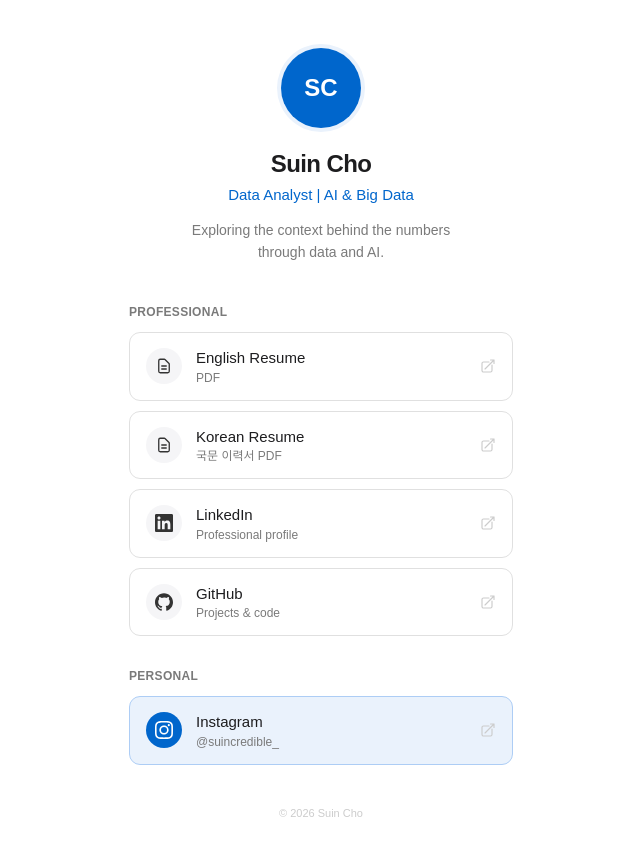
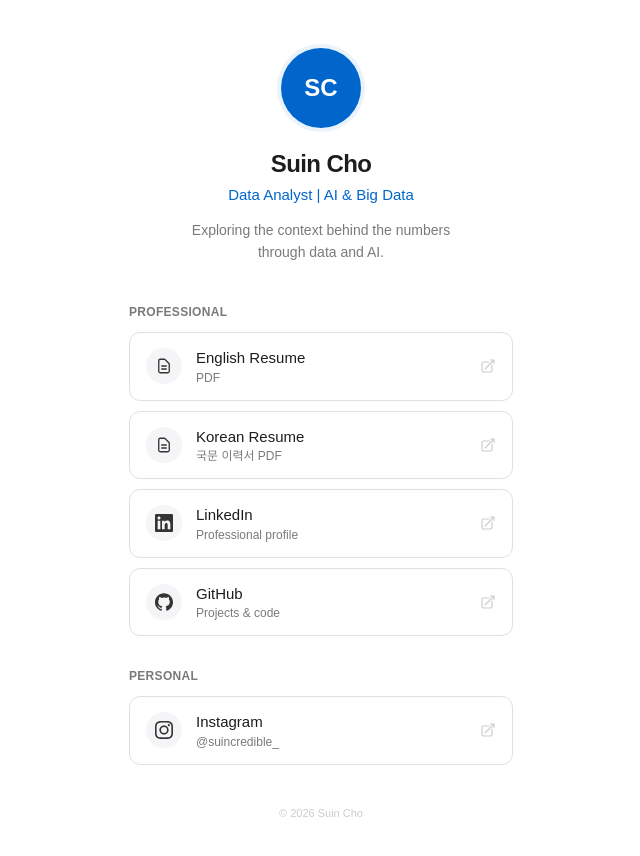
Before and after one commit to jsi4770/SuinPortfolioPage, a Next.js app: page / in a window 1280 px wide. Shown: the top 856 px of the page, without its empty margins (319-959 px from the left). Built offline with nearby package versions, Linux system fonts and the light colour scheme; a web font is replaced by a local one.

Commit message:
Make Instagram link button monochrome to match other cards

```diff
--- a/src/app/page.jsx
+++ b/src/app/page.jsx
@@ -60,7 +60,7 @@ export default function CardPage() {
             </h2>
             <div className="flex flex-col gap-2.5">
               {card.personal.map((item) => (
-                <CardLinkButton key={item.id} {...item} emphasis />
+                <CardLinkButton key={item.id} {...item} />
               ))}
             </div>
           </nav>
--- a/src/components/card/CardLinkButton.jsx
+++ b/src/components/card/CardLinkButton.jsx
@@ -1,6 +1,6 @@
 import { CARD_ICONS, ExternalLinkIcon } from './Icons';
 
-export default function CardLinkButton({ label, sublabel, href, icon, emphasis = false }) {
+export default function CardLinkButton({ label, sublabel, href, icon }) {
   const Icon = CARD_ICONS[icon];
 
   return (
@@ -8,17 +8,9 @@ export default function CardLinkButton({ label, sublabel, href, icon, emphasis =
       href={href}
       target="_blank"
       rel="noopener noreferrer"
-      className={`group flex items-center gap-3.5 rounded-apple border px-4 py-3.5 transition-all duration-150 active:scale-[0.98] ${
-        emphasis
-          ? 'border-accent-200 bg-accent-50 hover:border-accent-400 hover:bg-accent-100'
-          : 'border-hairline bg-white hover:border-ink-300 hover:bg-parchment'
-      }`}
+      className="group flex items-center gap-3.5 rounded-apple border border-hairline bg-white px-4 py-3.5 transition-all duration-150 hover:border-ink-300 hover:bg-parchment active:scale-[0.98]"
     >
-      <span
-        className={`flex h-9 w-9 shrink-0 items-center justify-center rounded-full ${
-          emphasis ? 'bg-accent-500 text-white' : 'bg-parchment text-ink-800'
-        }`}
-      >
+      <span className="flex h-9 w-9 shrink-0 items-center justify-center rounded-full bg-parchment text-ink-800">
         {Icon ? <Icon className="h-[18px] w-[18px]" /> : null}
       </span>
 
```
